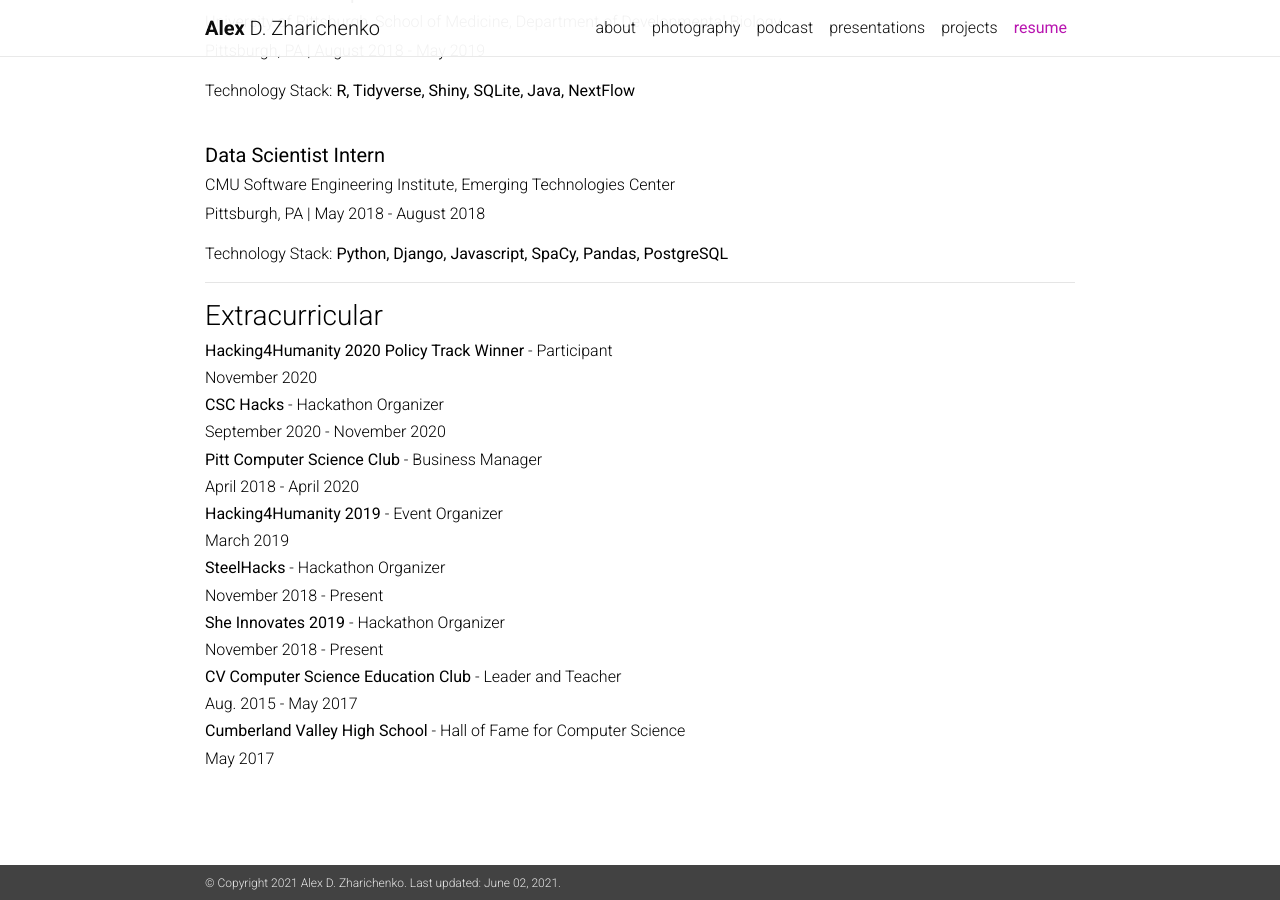
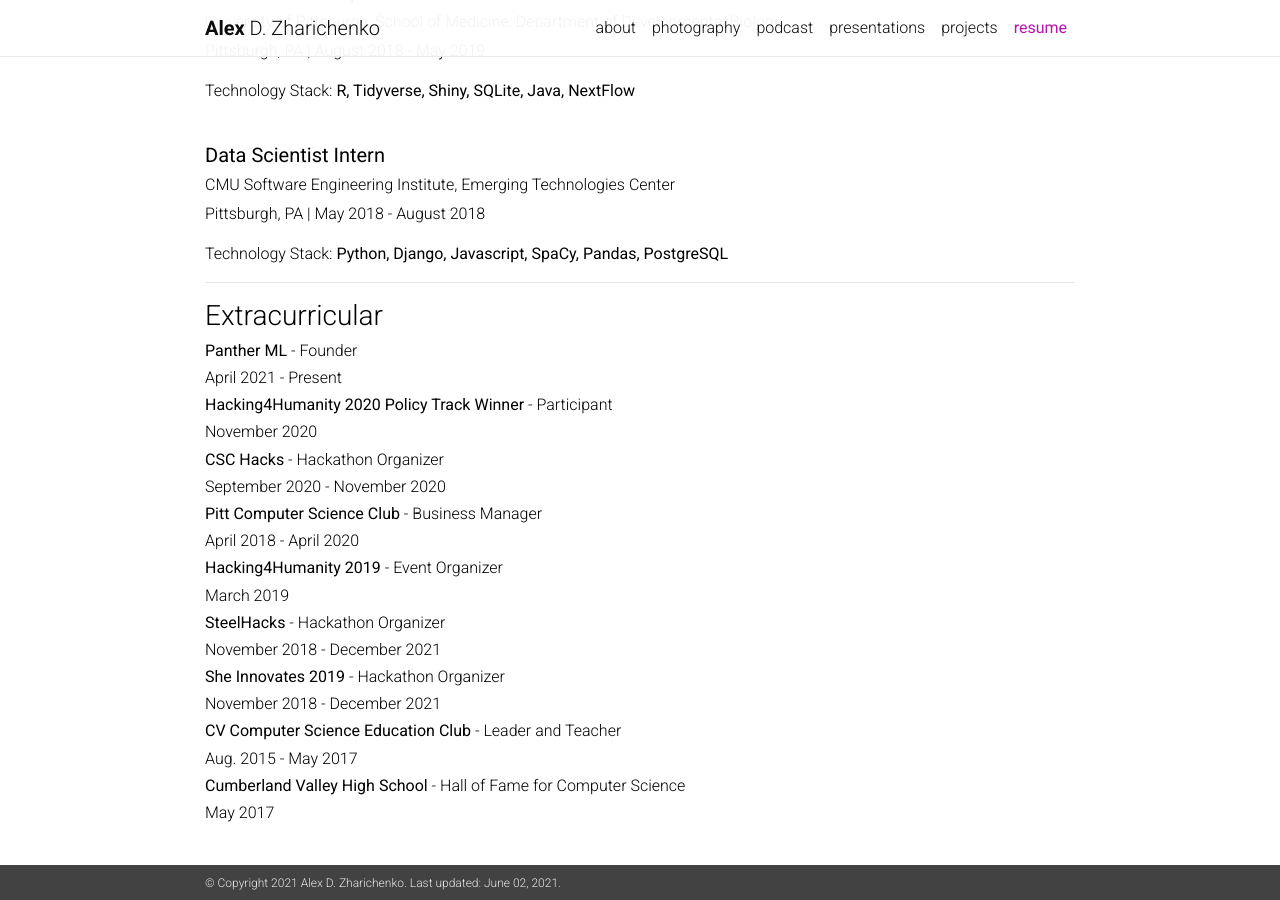
Before and after one commit to azharichenko/alexzharichenko.me, a Jekyll site: the page built from _pages/resume.html, in a window 1280 px wide and 900 px high, scrolled down 1891 px. Built offline with Jekyll 4.4.1, drawn with Linux system fonts in a browser that asks for light colours; nearby versions of some CDN libraries; a style sheet for code colours, icons or effects is not loaded.

Commit message:
Adding minor corrections

```diff
--- a/_data/personal.yaml
+++ b/_data/personal.yaml
@@ -1,4 +1,8 @@
 activites:
+  - organization: Panther ML
+    position: Founder
+    start-date: April 2021
+    end-date: Present
   - organization: Hacking4Humanity 2020 Policy Track Winner
     position: Participant
     start-date: November 2020
@@ -16,11 +20,11 @@
   - organization: SteelHacks
     position: Hackathon Organizer
     start-date: November 2018
-    end-date: Present
+    end-date: December 2021
   - organization: She Innovates 2019
     position: Hackathon Organizer
     start-date: November 2018
-    end-date: Present
+    end-date: December 2021
   - organization: CV Computer Science Education Club
     position: Leader and Teacher
     start-date: Aug. 2015
```
Also changed, not shown: _pages/about.md (+1 -1 lines).
